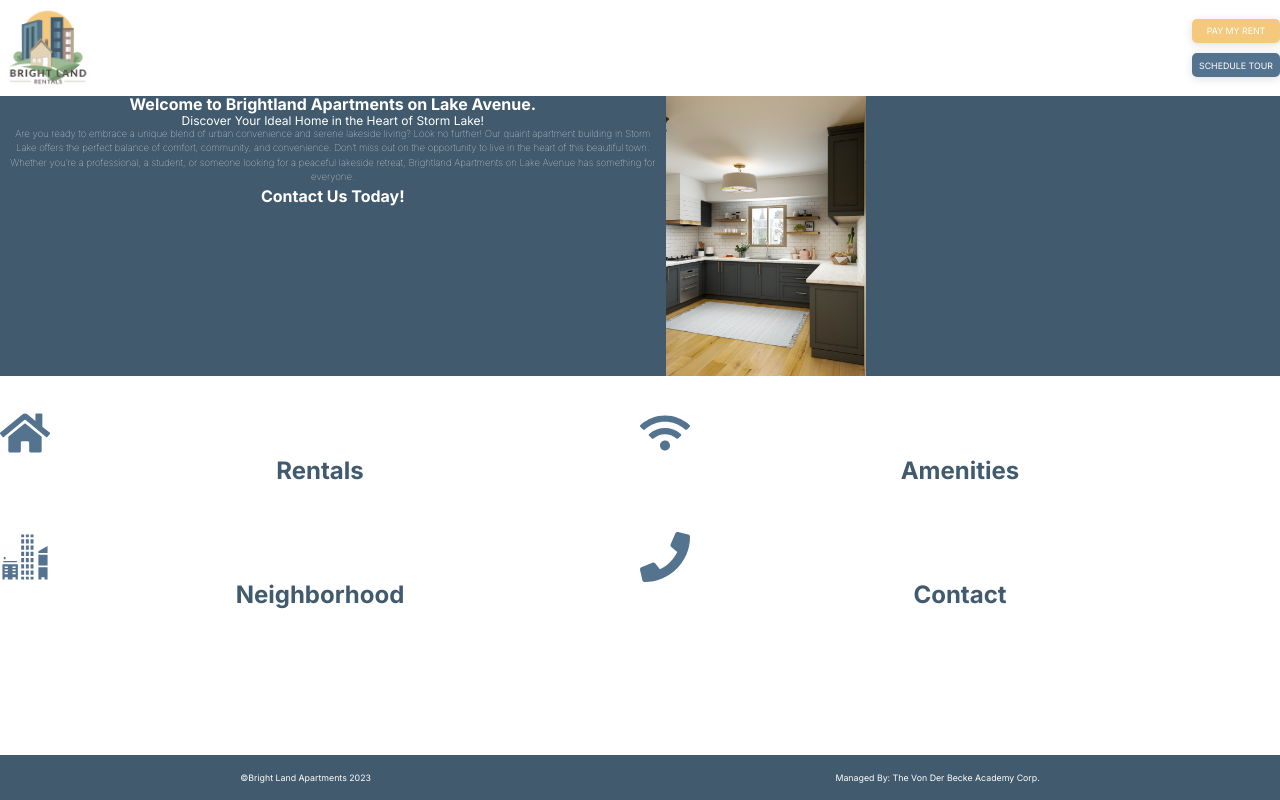
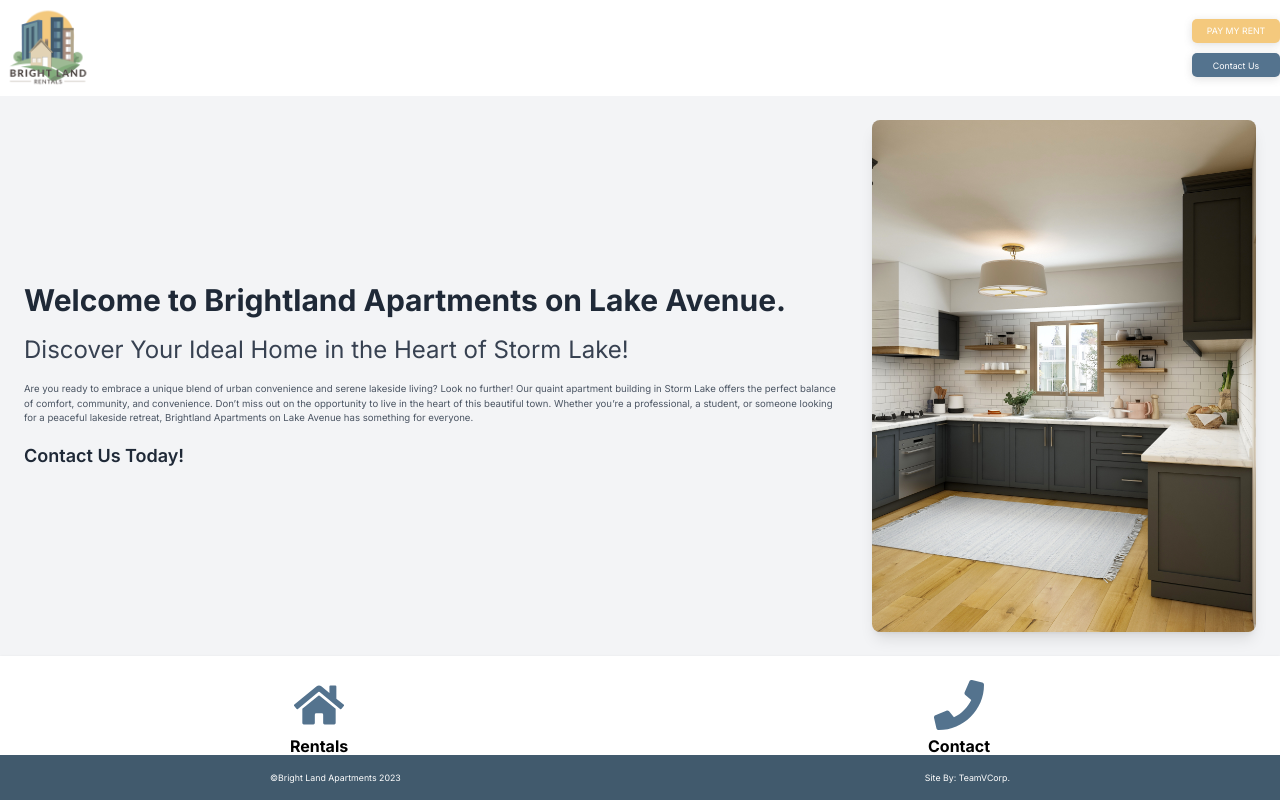
Before and after one commit to teamvcorp/brightland, a Next.js app: page / in a window 1280 px wide. Built offline with nearby package versions, Linux system fonts and the light colour scheme.

Commit message:
updated dynamic style

```diff
--- a/app/enroll/page.jsx
+++ b/app/enroll/page.jsx
@@ -1,8 +1,6 @@
-"use client";
-
+"use client"
 import React, { useState } from "react";
-import {  useRouter } from "next/navigation";
-import "./enroll.css";
+import { useRouter } from "next/navigation"; // Ensure correct import for useRouter
 
 export default function ContactUs() {
   const router = useRouter();
@@ -10,16 +8,12 @@ export default function ContactUs() {
   const [formData, setFormData] = useState({
     fullname: "",
     email: "",
-    subject: "",
+    subject: "", // Included in state but not used in the form
     message: "",
     phone: "",
   });
-  const {
-    fullname,
-    email,
-    message,
-    phone,
-  } = formData;
+
+  const { fullname, email, message, phone } = formData;
 
   const handleSubmit = async (e) => {
     e.preventDefault();
@@ -32,76 +26,76 @@ export default function ContactUs() {
         "Content-Type": "application/json",
       },
     });
-    router.push('/')
+
+    if (res.ok) {
+      router.push('/'); // Redirect only if request is successful
+    }
   };
 
   return (
-    <div className="formContainer">
-      <h5 className="formH1">Tour Form</h5>
-      <form onSubmit={handleSubmit} className="formBackground">
-        <fieldset className="formSection">
-          <legend> <strong>Details</strong> <i> Detalles de los padres </i> </legend>
-
-          <label htmlFor="fullname" className="">
-            Full Name <p className="fontBlack spanish"><i> Nombre Completo </i> <span className="text-red-500 dark:text-gray-50">*</span></p>
-
+    <div className="max-w-4xl mx-auto p-5">
+      <h1 className="text-center text-2xl font-semibold mb-6">Contact Form</h1>
+      <form onSubmit={handleSubmit} className="bg-white shadow-md rounded px-8 pt-6 pb-8 mb-4">
+        <fieldset className="mb-4">
+          <legend className="text-lg font-semibold mb-2">Details <span className="text-sm text-gray-500">Detalles de los padres</span></legend>
+          <div className="mb-4">
+            <label htmlFor="fullname" className="block text-gray-700 text-sm font-bold mb-2">
+              Full Name <span className="text-red-500">*</span>
             </label>
             <input
               type="text"
               value={fullname}
-            onChange={(e) => {
-              setFormData({ ...formData, fullname: e.target.value });
-            }}
+              onChange={(e) => setFormData({ ...formData, fullname: e.target.value })}
               name="fullname"
-            className="formInput"
+              className="shadow appearance-none border rounded w-full py-2 px-3 text-gray-700 leading-tight focus:outline-none focus:shadow-outline"
               required
             />
+          </div>
 
-          <label htmlFor="email" className="">
-            E-mail <p className="fontBlack spanish"> <i>Correo Electrónico</i><span className="text-red-500">*</span></p>
+          <div className="mb-4">
+            <label htmlFor="email" className="block text-gray-700 text-sm font-bold mb-2">
+              E-mail <span className="text-red-500">*</span>
             </label>
             <input
               type="email"
               name="email"
               value={email}
-            onChange={(e) => {
-              setFormData({ ...formData, email: e.target.value });
-            }}
-            className="formInput"
+              onChange={(e) => setFormData({ ...formData, email: e.target.value })}
+              className="shadow appearance-none border rounded w-full py-2 px-3 text-gray-700 leading-tight focus:outline-none focus:shadow-outline"
               required
             />
-          <label htmlFor="phone" className="">
-            Phone <p className="fontBlack spanish"> <i> Teléfono </i><span className="text-red-500">*</span> </p>
+          </div>
+
+          <div className="mb-4">
+            <label htmlFor="phone" className="block text-gray-700 text-sm font-bold mb-2">
+              Phone <span className="text-red-500">*</span>
             </label>
             <input
               type="text"
               name="phone"
               value={phone}
-            onChange={(e) => {
-              setFormData({ ...formData, phone: e.target.value });
-            }}
-            className="formInput"
+              onChange={(e) => setFormData({ ...formData, phone: e.target.value })}
+              className="shadow appearance-none border rounded w-full py-2 px-3 text-gray-700 leading-tight focus:outline-none focus:shadow-outline"
               required
             />
+          </div>
         </fieldset>
 
-            <div className="formSectionMessage">
-
-        <label htmlFor="message" className="message">
-          Message: PLease mention the Apartment you are interested in.<span className="text-red-500">*</span>
+        <div className="mb-6">
+          <label htmlFor="message" className="block text-gray-700 text-sm font-bold mb-2">
+            Message <span className="text-red-500">*</span>
           </label>
           <textarea
             name="message"
             value={message}
-          onChange={(e) => {
-            setFormData({ ...formData, message: e.target.value });
-          }}
-          className="formMessage"
+            onChange={(e) => setFormData({ ...formData, message: e.target.value })}
+            className="shadow appearance-none border rounded w-full py-2 px-3 text-gray-700 leading-tight focus:outline-none focus:shadow-outline"
+            required
           ></textarea>
         </div>
 
-        <div className="formSubmitBtnContainer">
-          <button type="submit" className="btn formSubmitBtn">
+        <div className="flex items-center justify-center">
+          <button type="submit" className="bg-blue-500 hover:bg-blue-700 text-white font-bold py-2 px-4 rounded focus:outline-none focus:shadow-outline">
             Submit
           </button>
         </div>
--- a/app/layout.js
+++ b/app/layout.js
@@ -21,14 +21,14 @@ export default function RootLayout({ children }) {
           <div className="headerBtnContainer">
             <button className="payBtn btn">PAY MY RENT</button>
             <Link href="/enroll">
-              <button className="scheduleBtn btn">SCHEDULE TOUR</button>
+              <button className="scheduleBtn btn">Contact Us</button>
             </Link>
           </div>
         </header>
         {children}
         <footer>
           <div> &copy;Bright Land Apartments 2023 </div>
-          <div>Managed By: The Von Der Becke Academy Corp.</div>
+          <div>Site By: TeamVCorp.</div>
         </footer>
       </body>
     </html>
--- a/app/page.js
+++ b/app/page.js
@@ -8,15 +8,13 @@ import Link from "next/link";
 
 export default function Home() {
   return (
-    <>
-      <main>
-        <section className="landingSectionWelcome">
-          <div className="txtContainer">
-            <div className="txtContent">
-              <h1>Welcome to Brightland Apartments on Lake Avenue.</h1>
-              <h2> Discover Your Ideal Home in the Heart of Storm Lake!</h2>
-              <p className="landingP">
-                {" "}
+<main className="bg-gray-100">
+  {/* Welcome Section */}
+  <section className="max-w-7xl mx-auto p-6 flex flex-col md:flex-row items-center gap-8">
+    <div className="flex-1 space-y-4">
+      <h1 className="text-2xl md:text-3xl font-bold text-gray-800">Welcome to Brightland Apartments on Lake Avenue.</h1>
+      <h2 className="text-xl md:text-2xl text-gray-700">Discover Your Ideal Home in the Heart of Storm Lake!</h2>
+      <p className="text-gray-600">
         Are you ready to embrace a unique blend of urban convenience and
         serene lakeside living? Look no further! Our quaint apartment
         building in Storm Lake offers the perfect balance of comfort,
@@ -26,42 +24,32 @@ export default function Home() {
         lakeside retreat, Brightland Apartments on Lake Avenue has
         something for everyone.
       </p>
-              <h3 className="landingH3">Contact Us Today!</h3>
+      <h3 className="text-lg font-semibold text-gray-800">Contact Us Today!</h3>
     </div>
-            <div>
+    <div className="max-w-xs md:max-w-sm w-full">
       <Image
-                className="landingImg"
+        className="object-cover w-full h-full rounded-lg shadow-lg"
         src="/kitchen.jpg"
         alt="Apartment Building"
-                width={200}
-                height={50}
+        layout="responsive"
+        width={700}
+        height={466}
       />
-            </div>
     </div>
   </section>
 
-        <section className="landingSectionNav">
-          <Link href='/rentals'>
-            <span>
-              {" "}
+  {/* Navigation Section */}
+  <section className="py-6 flex justify-around items-center text-center bg-white shadow">
+    <Link href="/rentals" className="flex flex-col items-center gap-2">
       <FaHome size={50} color="#54738e" />
       <h1>Rentals</h1>
-            </span>
     </Link>
-          <span>
-            <FaWifi size={50} color="#54738e" /> <h1>Amenities</h1>
-          </span>
-
-          <span>
-            {" "}
-            <GiModernCity size={50} color="#54738e" /> <h1>Neighborhood</h1>
-          </span>
-          <span>
-            {" "}
-            <FaPhone size={50} color="#54738e" /> <h1>Contact</h1>
-          </span>
+    <Link href="/enroll" className="flex flex-col items-center gap-2">
+      <FaPhone size={50} color="#54738e" />
+      <h1>Contact</h1>
+    </Link>
   </section>
 </main>
-    </>
+
   );
 }
```
Lines whose indentation alone changed are shown as unchanged.
